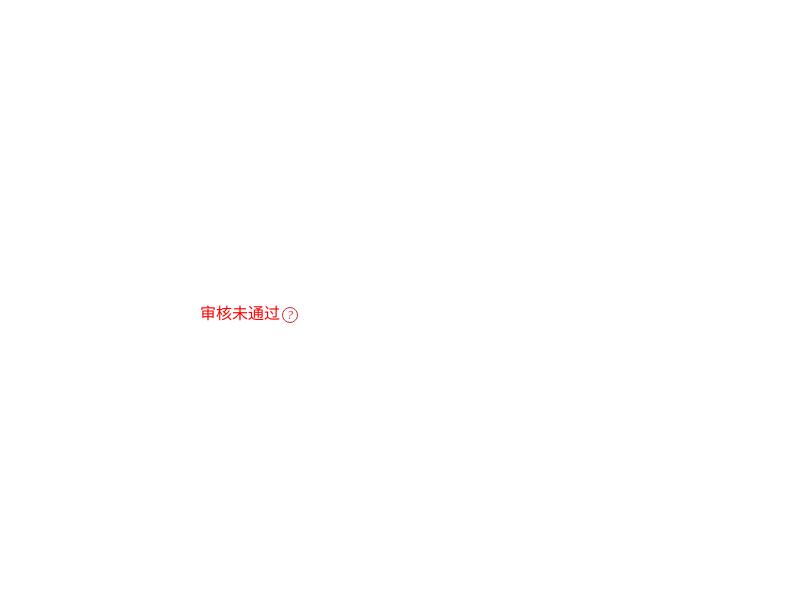
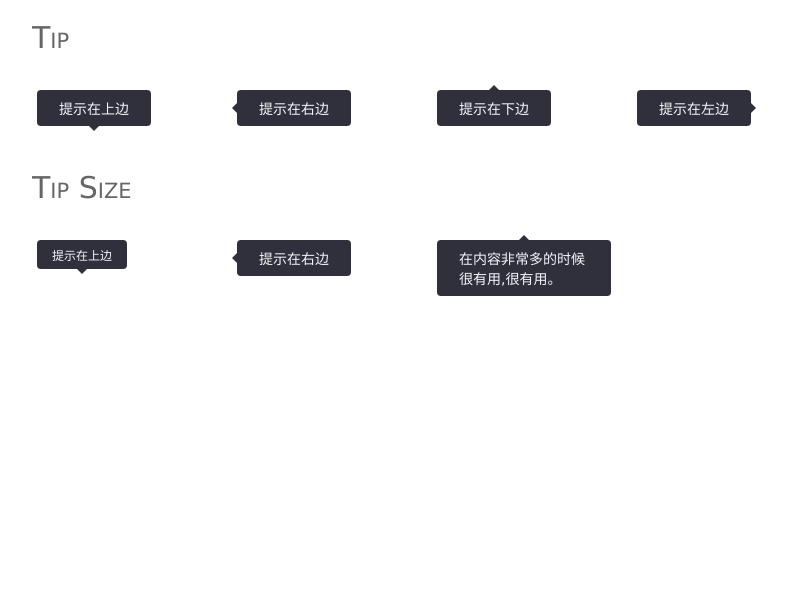
Before and after one commit to majunbao/cssui, a website: page module/tip/tip.html in a window 1280 px wide. Shown: the whole page, without its empty margins (108-895 px from the left). Drawn offline with nearby package versions, Linux system fonts and the light colour scheme.

Commit message:
添加模块 progress tip

```diff
--- a/module/button/button.css
+++ b/module/button/button.css
@@ -36,7 +36,7 @@
   border-radius: 20px;
 }
 
-@each $theme in (success, warning, error,grey, dark){
+@each $theme in (success, warning, error ,dark, grey){
   .button.$theme{
     background-color: var(--$(theme));
     /*border-color: var(--$(theme)-active);*/
--- a/module/demo/demo.css
+++ b/module/demo/demo.css
@@ -87,3 +87,9 @@ section article {
     background-color: var(--$(theme)-active);
   }
 }
+
+.demo-tip {position: relative;width: 1000px;height: 50px;}
+.demo-tip .tip.tip-top{margin-left: 0%;}
+.demo-tip .tip.tip-right{margin-left: 20%;}
+.demo-tip .tip.tip-bottom{margin-left: 40%;}
+.demo-tip .tip.tip-left{margin-left: 60%;}
--- a/module/init.css
+++ b/module/init.css
@@ -14,6 +14,8 @@
 @import 'input/input.css';
 @import 'table/table.css';
 @import 'tab/tab.css';
+@import 'label/label.css';
+@import 'tip/tip.css';
 @import 'notice/notice.css';
 @import 'page/page.css';
 @import 'popup/popup.css';
--- /dev/null
+++ b/module/label/label.css
@@ -0,0 +1,20 @@
+.label{
+  display: inline-block;
+  color: #fff;
+  background-color: var(--theme);
+  padding:5px 10px;
+  border-radius: var(--radius);
+}
+
+.label.radius{
+  border-radius: 20px;
+}
+
+@each $theme in (success, warning, error ,dark, grey){
+  .label.$theme{
+    background-color: var(--$(theme));
+  }
+}
+
+.label-group .label{margin-right: 5px;}
+.label-group .label:last-child{margin-right: 0;}
--- a/module/progress/progress.css
+++ b/module/progress/progress.css
@@ -1,14 +1,35 @@
 .progress{
-	height: 35px;
-	line-height: 35px;
-	background-color: #F2F3F8;
+	height: 31px;
+	line-height: 31px;
+  border:4px solid var(--grey-light);
+	background-color: var(--grey-light);
 }
 .progress-bar{
 	background-color: var(--theme);
-	height: 100%;
-	color: #fff;
+  background-image: repeating-linear-gradient(-45deg, var(--theme), var(--theme) 10px, var(--theme-hover) 10px, var(--theme-hover) 20px);
+	color: var(--grey-light);
 	text-align: center;
+  animation: barAnimation 12s linear infinite;
 }
 .progress.success .progress-bar{
 	background-color: var(--success);
+  background-image: repeating-linear-gradient(-45deg, var(--success), var(--success) 10px, var(--success-hover) 10px, var(--success-hover) 20px);
 }
+
+@keyframes barAnimation{
+  from {
+    background-position: 0% 0%;
+  }
+  to {
+    background-position: 600px 0%;
+  }
+}
+
+.progress.small{
+  height: 14px;line-height: 14px;
+}
+
+.progress.radius{
+  border-radius: 20px;
+  overflow: hidden;
+}
--- a/module/tip/tip.css
+++ b/module/tip/tip.css
@@ -20,3 +20,65 @@
 }
 
 .tip.tip-a{color: #aaa;border:1px solid #aaa;}
+
+
+.tip{
+  position: absolute;
+  padding:5px;
+  z-index: 1000;
+  top: 0;
+  left: 0;
+  max-width: 220px;
+}
+.tip .tip-inner{
+  background-color: var(--dark-dark);
+  color: var(--grey-light);
+  padding:8px 22px;
+  border-radius: var(--radius);
+}
+.tip .tip-arrow{
+  position: absolute;
+  width: 0;
+  height: 0;
+  line-height: 0;
+  border:5px dashed var(--dark-dark);
+}
+.tip.tip-top .tip-arrow, .tip.tip-bottom .tip-arrow{
+  left: 50%;
+  margin-left: -5px;
+  border-right-color: transparent;
+  border-left-color: transparent;
+}
+.tip.tip-top .tip-arrow{
+  bottom:0;
+  border-bottom: none;
+}
+.tip.tip-bottom .tip-arrow{
+  top: 0;
+  border-top: none;
+}
+
+.tip.tip-left .tip-arrow, .tip.tip-right .tip-arrow{
+  top: 50%;
+  margin-top: -5px;
+  border-top-color: transparent;
+  border-bottom-color: transparent;
+}
+.tip.tip-left .tip-arrow{
+  right:0;
+  border-right: none;
+}
+.tip.tip-right .tip-arrow{
+  left: 0;
+  border-left: none;
+}
+
+.tip.large .tip-inner{
+  max-width: 130px;
+}
+.tip.small{
+  font-size: 12px;
+}
+.tip.small .tip-inner{
+  padding: 6px 15px;
+}
--- a/module/tip/tip.html
+++ b/module/tip/tip.html
@@ -1,13 +1,63 @@
 <!DOCTYPE html>
 <html lang="en">
+
 <head>
   <meta charset="UTF-8">
-  <title>Document</title>
-  <link rel="stylesheet" href="tip.css">
-  <script src="https://code.jquery.com/jquery-2.2.3.min.js"></script>
-  <script src="tip.js"></script>
+  <title>tip</title>
+  <link rel="stylesheet" href="../../dist/ui.css">
 </head>
+
 <body>
-  <div style=height:300px;margin:300px auto><span class="color warning" style=color:red>审核未通过</span><i class="icons question tip" tip="图片不清晰图片不清晰图片不清晰图片不清晰图片不清晰图片不清晰图片不清晰！">?<span class="tip-content" style="left: 1032.56px; top: 420px;">图片不清晰图片不清晰图片不清晰图片不清晰图片不清晰图片不清晰图片不清晰！</span></i></div>
+  <section>
+    <h2>tip</h2>
+    <article class="demo-tip">
+      <div class="tip tip-top">
+        <div class="tip-arrow"></div>
+        <div class="tip-inner">
+          提示在上边
+        </div>
+      </div>
+      <div class="tip tip-right">
+        <div class="tip-arrow"></div>
+        <div class="tip-inner">
+          提示在右边
+        </div>
+      </div>
+      <div class="tip tip-bottom">
+        <div class="tip-arrow"></div>
+        <div class="tip-inner">
+          提示在下边
+        </div>
+      </div>
+      <div class="tip tip-left">
+        <div class="tip-arrow"></div>
+        <div class="tip-inner">
+          提示在左边
+        </div>
+      </div>
+    </article>
+    <h2>Tip Size</h2>
+    <article class="demo-tip">
+      <div class="tip tip-top small">
+        <div class="tip-arrow"></div>
+        <div class="tip-inner">
+          提示在上边
+        </div>
+      </div>
+      <div class="tip tip-right">
+        <div class="tip-arrow"></div>
+        <div class="tip-inner">
+          提示在右边
+        </div>
+      </div>
+      <div class="tip tip-bottom large">
+        <div class="tip-arrow"></div>
+        <div class="tip-inner">
+          在内容非常多的时候很有用,很有用。
+        </div>
+      </div>
+    </article>
+  </section>
 </body>
+
 </html>
```
Also changed, not shown: module/label/label.html (added, +30 -0 lines), module/slider/slider.html (added, +15 -0 lines), dist/index.html, dist/ui.css, module/slider/slider.css (added).
